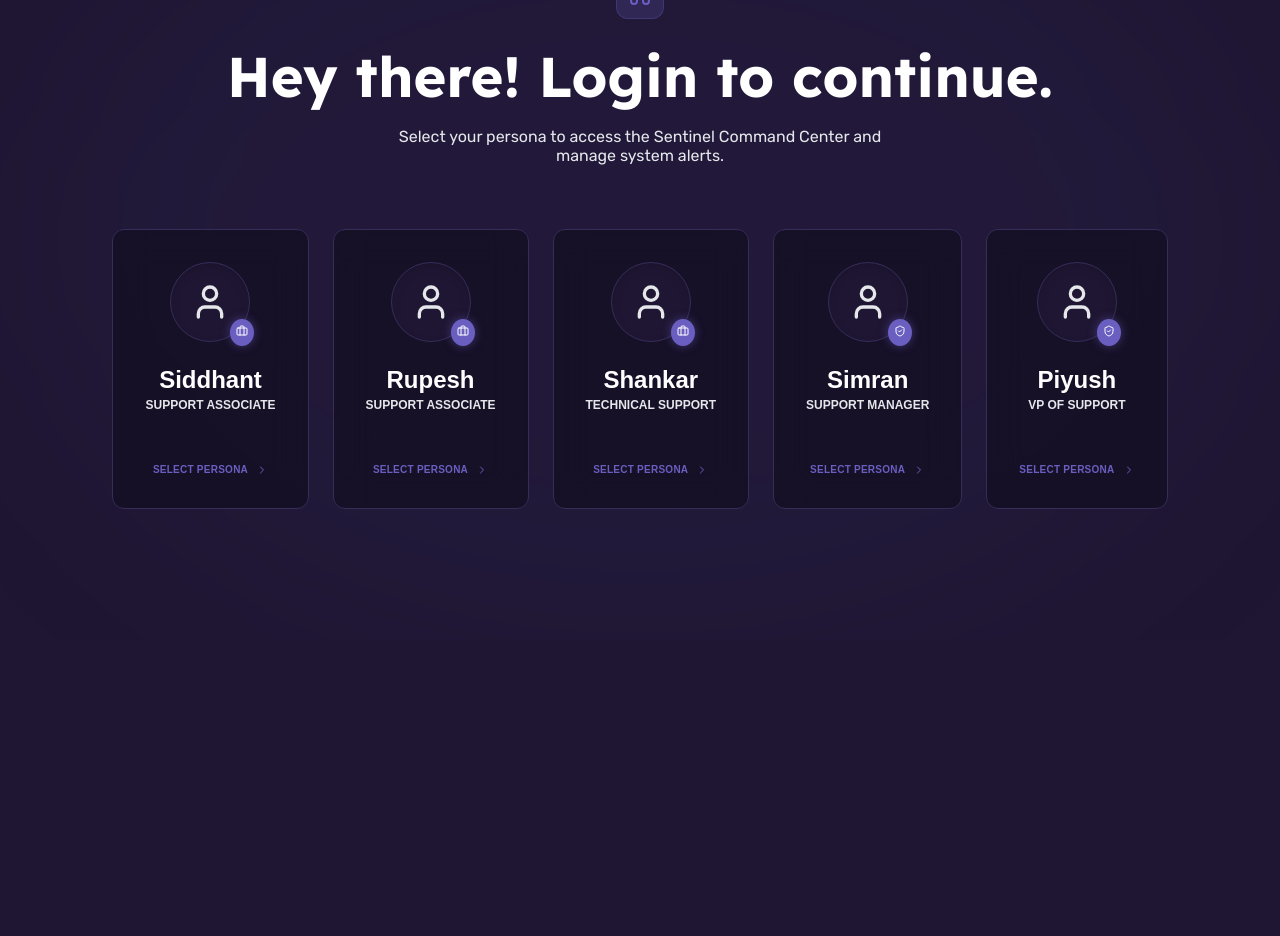
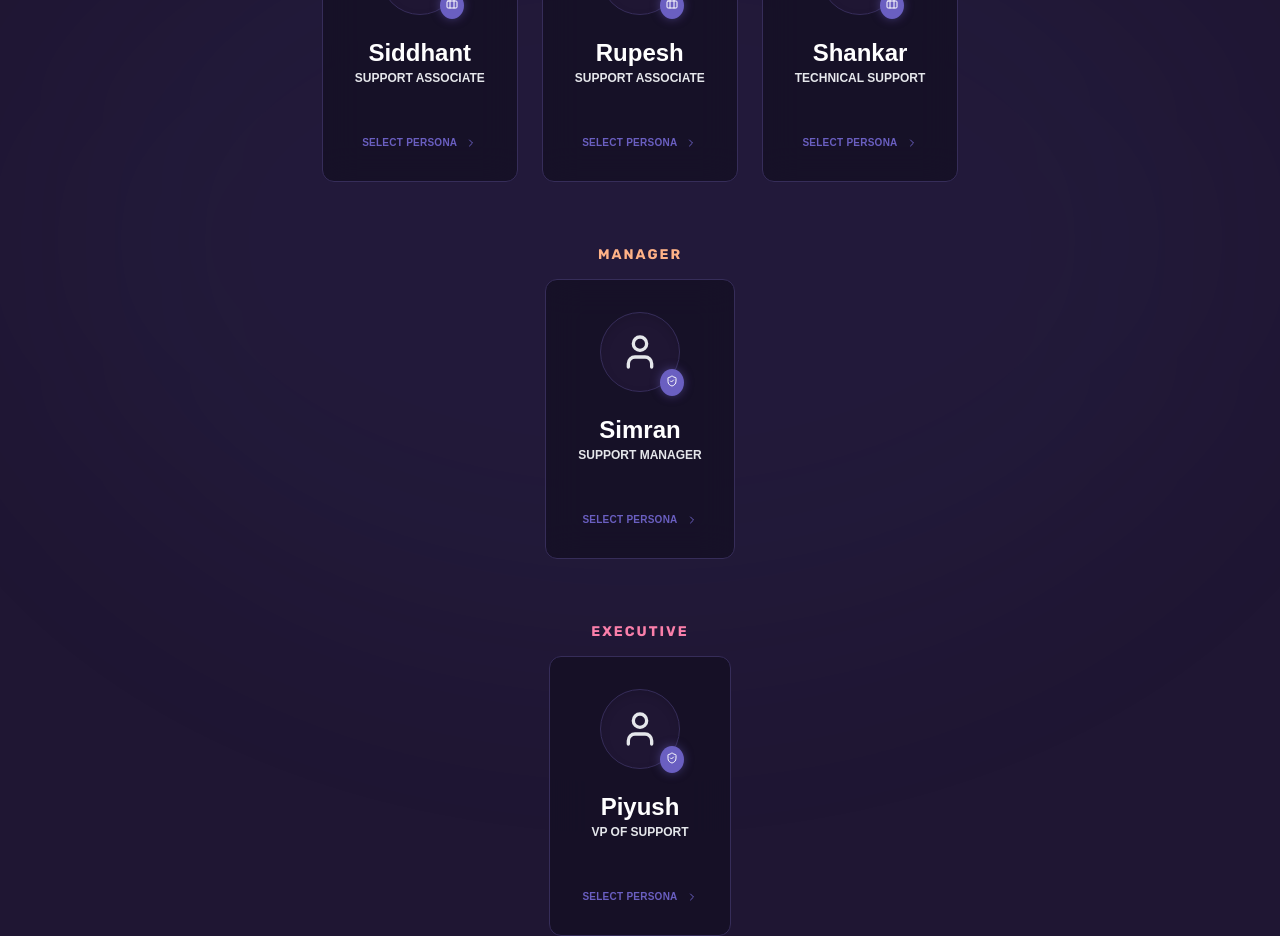
Before and after one commit to parm-aatma/Vantage-Support-ops-control-tower, a Next.js app: page / in a window 1280 px wide. Shown: the part 160-1096 px from the top of the page. Before the commit the page ends 800 px from the top, so only its background shows below. Built offline with nearby package versions, Linux system fonts and the light colour scheme.

Commit message:
feat: update landing page heading and reorganize persona selection into 3 rows

```diff
--- a/src/app/page.tsx
+++ b/src/app/page.tsx
@@ -3062,16 +3062,41 @@ export default function Home() {
                   >
                     <Command size={24} />
                   </motion.div>
-                  <h1 className="hey-there">Hey there! Login to continue.</h1>
-                  <p className="sub-text">Select your persona to access the Sentinel Command Center and manage system alerts.</p>
+                  <h1 className="hey-there">Vantage - Last Mile Delivery Control Tower</h1>
+                  <p className="sub-text">Identify your role to access the control tower and manage last mile logistics operations.</p>
                 </div>
                 <div className="persona-grid">
-                  <div className="persona-row">
-                    {PERSONAS.map((persona, index) => (
-                      <motion.div key={persona.name} initial={{ opacity: 0, y: 30 }} animate={{ opacity: 1, y: 0 }} transition={{ delay: 0.1 * index }}>
-                        <PersonaCard persona={persona} onSelect={handleSelect} />
-                      </motion.div>
-                    ))}
+                  <div style={{ width: '100%', textAlign: 'center' }}>
+                    <h2 style={{ fontSize: '14px', textTransform: 'uppercase', color: 'var(--accent-lime)', marginBottom: '16px', letterSpacing: '2px', fontWeight: 'bold' }}>Associates</h2>
+                    <div className="persona-row">
+                      {PERSONAS.filter(p => p.data.role === 'Support').map((persona, index) => (
+                        <motion.div key={persona.name} initial={{ opacity: 0, y: 30 }} animate={{ opacity: 1, y: 0 }} transition={{ delay: 0.1 * index }}>
+                          <PersonaCard persona={persona} onSelect={handleSelect} />
+                        </motion.div>
+                      ))}
+                    </div>
+                  </div>
+
+                  <div style={{ width: '100%', textAlign: 'center', marginTop: '32px' }}>
+                    <h2 style={{ fontSize: '14px', textTransform: 'uppercase', color: 'var(--accent-coral)', marginBottom: '16px', letterSpacing: '2px', fontWeight: 'bold' }}>Manager</h2>
+                    <div className="persona-row">
+                      {PERSONAS.filter(p => p.data.role === 'Manager').map((persona, index) => (
+                        <motion.div key={persona.name} initial={{ opacity: 0, y: 30 }} animate={{ opacity: 1, y: 0 }} transition={{ delay: 0.1 * index }}>
+                          <PersonaCard persona={persona} onSelect={handleSelect} />
+                        </motion.div>
+                      ))}
+                    </div>
+                  </div>
+
+                  <div style={{ width: '100%', textAlign: 'center', marginTop: '32px' }}>
+                    <h2 style={{ fontSize: '14px', textTransform: 'uppercase', color: 'var(--accent-pink)', marginBottom: '16px', letterSpacing: '2px', fontWeight: 'bold' }}>Executive</h2>
+                    <div className="persona-row">
+                      {PERSONAS.filter(p => p.data.role === 'VP of Support').map((persona, index) => (
+                        <motion.div key={persona.name} initial={{ opacity: 0, y: 30 }} animate={{ opacity: 1, y: 0 }} transition={{ delay: 0.1 * index }}>
+                          <PersonaCard persona={persona} onSelect={handleSelect} />
+                        </motion.div>
+                      ))}
+                    </div>
                   </div>
                 </div>
               </motion.div>
```
